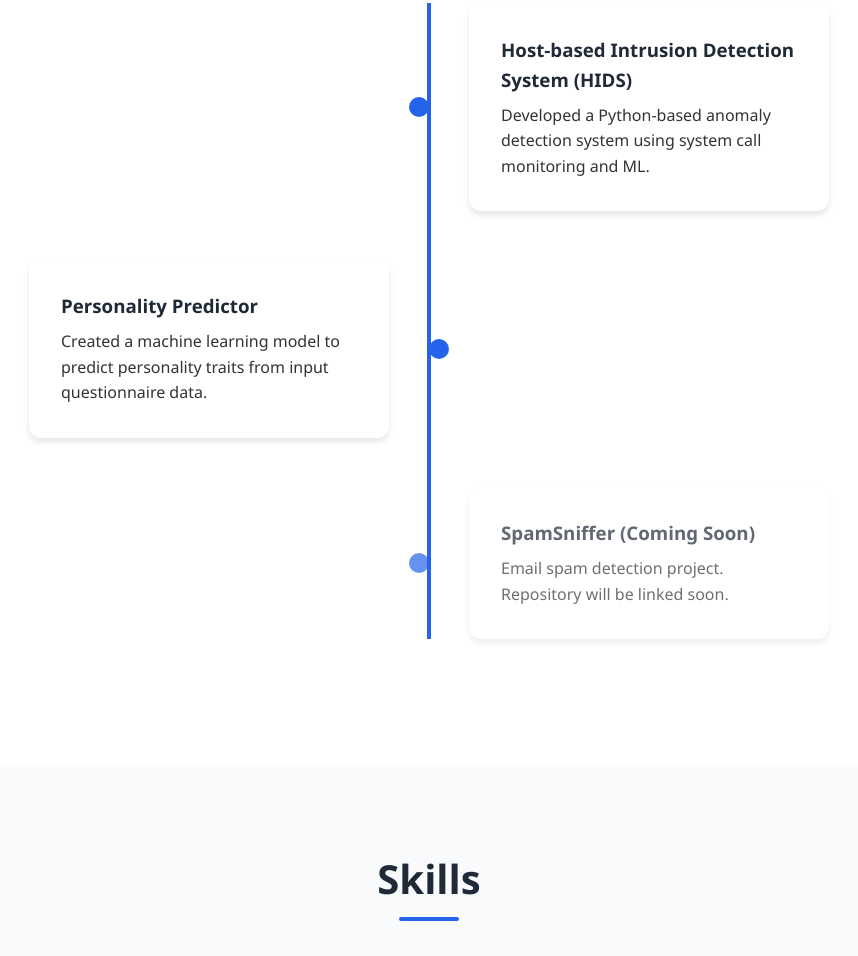
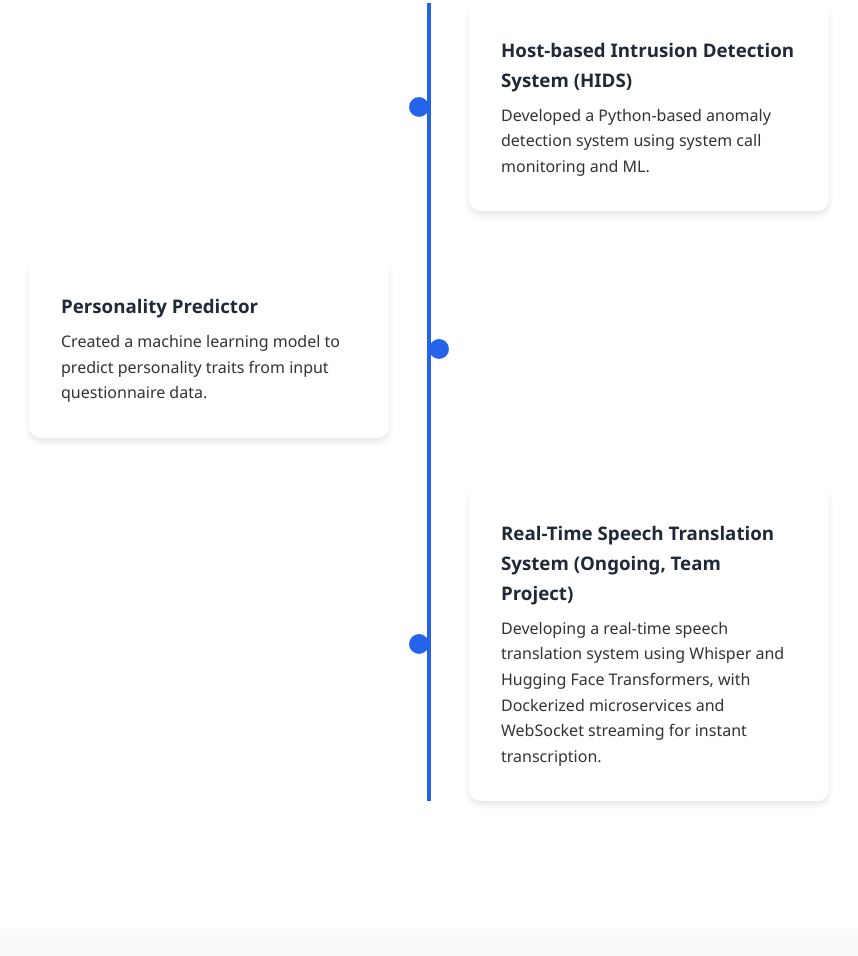
Before and after one commit to Shikhar053/Portfolio-Website-Repo, a plain HTML site: page index.html in a window 1280 px wide. Shown: the part 1450-2406 px from the top of the page, without its empty margins (211-1069 px from the left). Drawn offline with Linux system fonts and the light colour scheme.

Commit message:
Updated Website Content

```diff
--- a/index.html
+++ b/index.html
@@ -45,7 +45,7 @@
       <div class="hero-container">
         <div class="hero-content">
           <h1 class="hero-title">Hi, I'm Shikhar Sharma</h1>
-          <p class="hero-subtitle">Final-Year B.Tech | AI & Data Enthusiast</p>
+          <p class="hero-subtitle">Final-Year B.Tech Computer Science Student, Specialization in Artifical Intelligence | AI & Data Enthusiast</p>
           <p class="hero-description">
             Passionate about machine learning, business intelligence, and
             turning data into actionable insights.
@@ -91,6 +91,7 @@
     </section>
 
     <!-- Projects Section (fixed alignment + card-click behavior) -->
+<!-- Projects Section (fixed alignment + card-click behavior) -->
 <section id="projects" class="projects">
   <div class="container">
     <h2 class="section-title">Projects</h2>
@@ -127,14 +128,18 @@
         </div>
       </div>
 
+      <!--- NEW  UPDATED ONGOING PROJECT: Real-Time Speech Translation System -->
       <div class="timeline-item">
         <div
-              class="timeline-content timeline-disabled"
-              aria-disabled="true"
+          class="timeline-content project-card"
+          role="button"
+          tabindex="0"
+          data-url="https://github.com/Gitgo012/-Real-Time-Speech-to-Text-Translation-Across-Languages/tree/Shikhar"
+          aria-label="Open GitHub repository: Real-Time Speech Translation System in a new tab"
         >
-              <h3>SpamSniffer (Coming Soon)</h3>
+          <h3>Real-Time Speech Translation System (Ongoing, Team Project)</h3>
             <p>
-                Email spam detection project. Repository will be linked soon.
+              Developing a real-time speech translation system using Whisper and Hugging Face Transformers, with Dockerized microservices and WebSocket streaming for instant transcription.
             </p>
         </div>
       </div>
```
Lines whose indentation alone changed are shown as unchanged.
